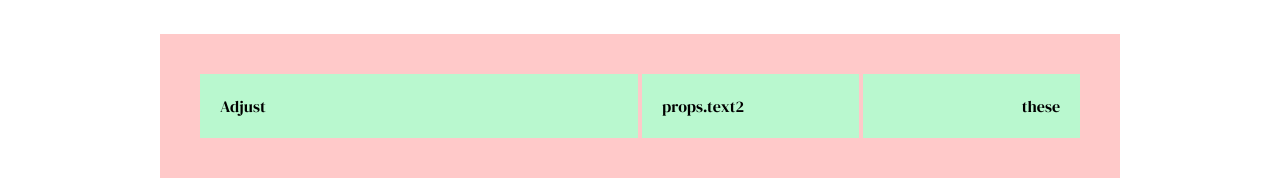
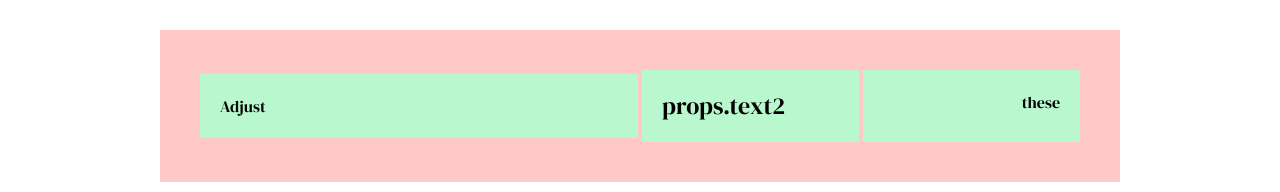
Before and after one commit to acm-ucr/rsd-website, a Next.js app: page / in a window 1280 px wide. Shown: the part 318-510 px from the top of the page. Built offline with nearby package versions, Linux system fonts and the light colour scheme.

Commit message:
changed text size

```diff
--- a/src/components/Example.tsx
+++ b/src/components/Example.tsx
@@ -3,7 +3,9 @@ const Example = (props: { text1: string; text2: string; text3: string }) => {
     <div className="flex w-3/4 items-center gap-1 bg-red-200 p-10">
       <div className="w-1/2 bg-green-200 p-5 text-left">{props.text1}</div>
       <div className="flex w-1/2 flex-row gap-1">
-        <div className="w-full bg-green-200 p-5 text-left">props.text2</div>
+        <div className="w-full bg-green-200 p-5 text-left text-2xl">
+          props.text2
+        </div>
         <div className="w-full bg-green-200 p-5 text-right">{props.text2}</div>
       </div>
       {/* Hint: Add another box/div here similarly to line 4 */}
```
